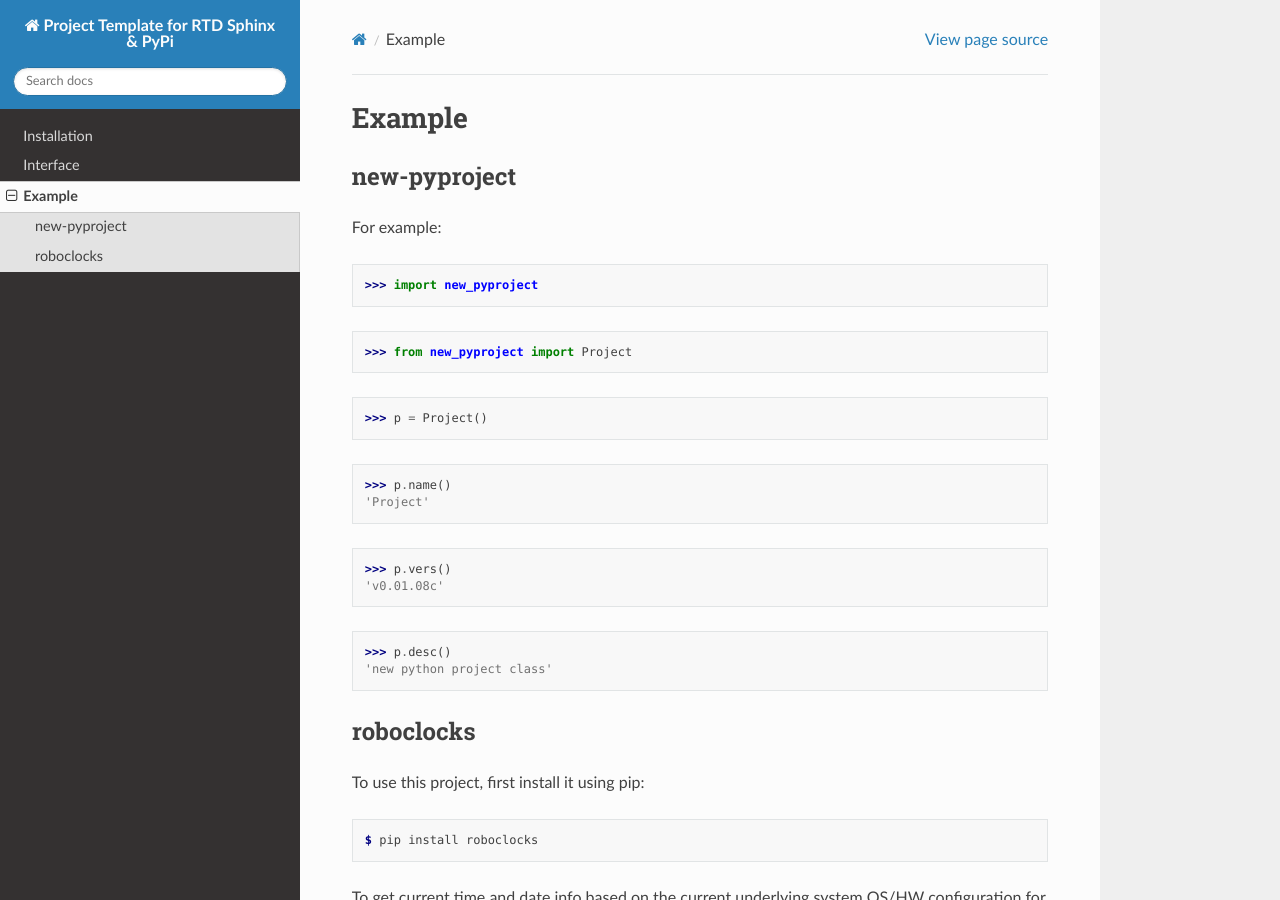
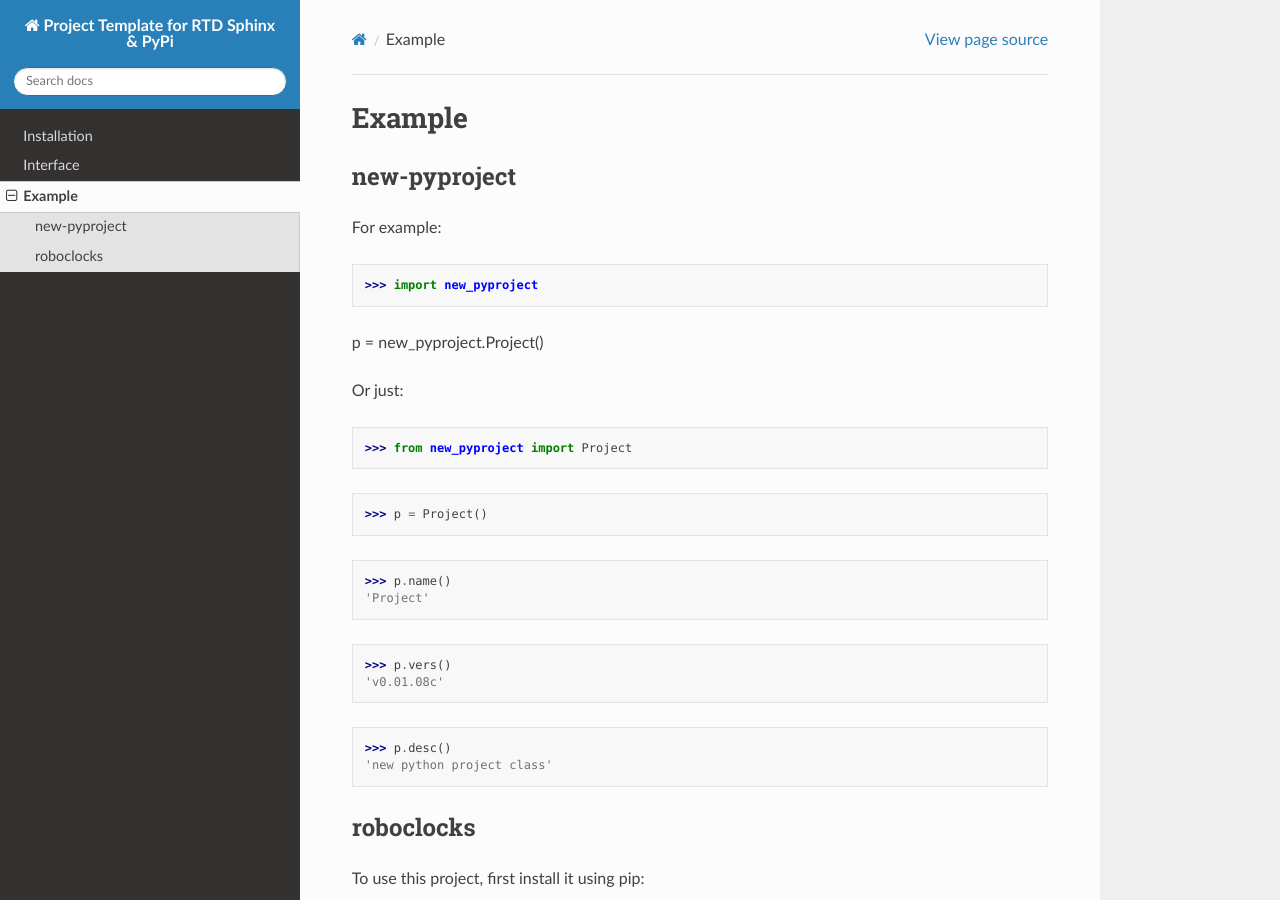
Before and after one commit to mkner/robo-pid, a Sphinx documentation site: the page built from docs/examples.rst, in a window 1280 px wide and 900 px high. Built offline with Sphinx 7.4.7 and the Read the Docs theme 2.0.0, drawn with Linux system fonts in a browser that asks for light colours.

Commit message:
Update examples.rst

```diff
--- a/docs/examples.rst
+++ b/docs/examples.rst
@@ -9,6 +9,10 @@ new-pyproject
 For example:
 
 >>> import new_pyproject
+
+p = new_pyproject.Project()
+
+Or just:
 
 >>> from new_pyproject import Project
 
```
